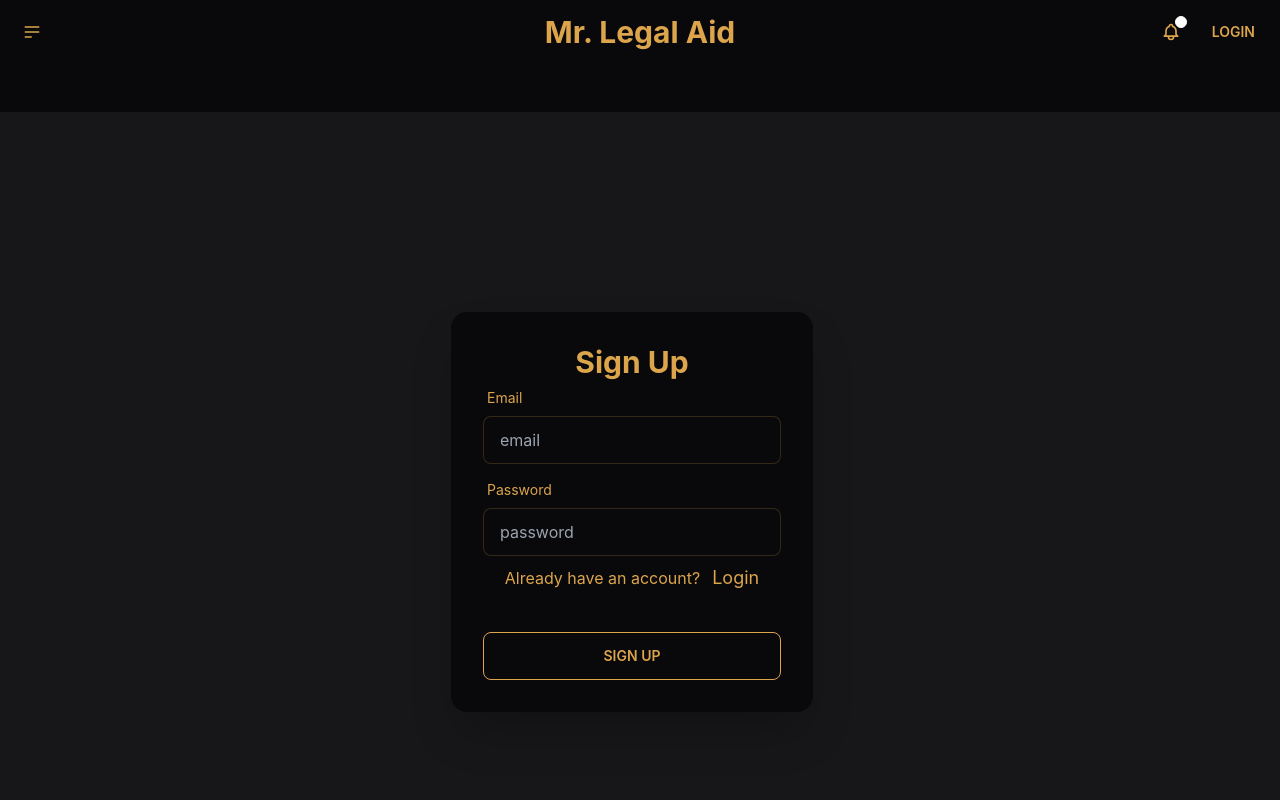
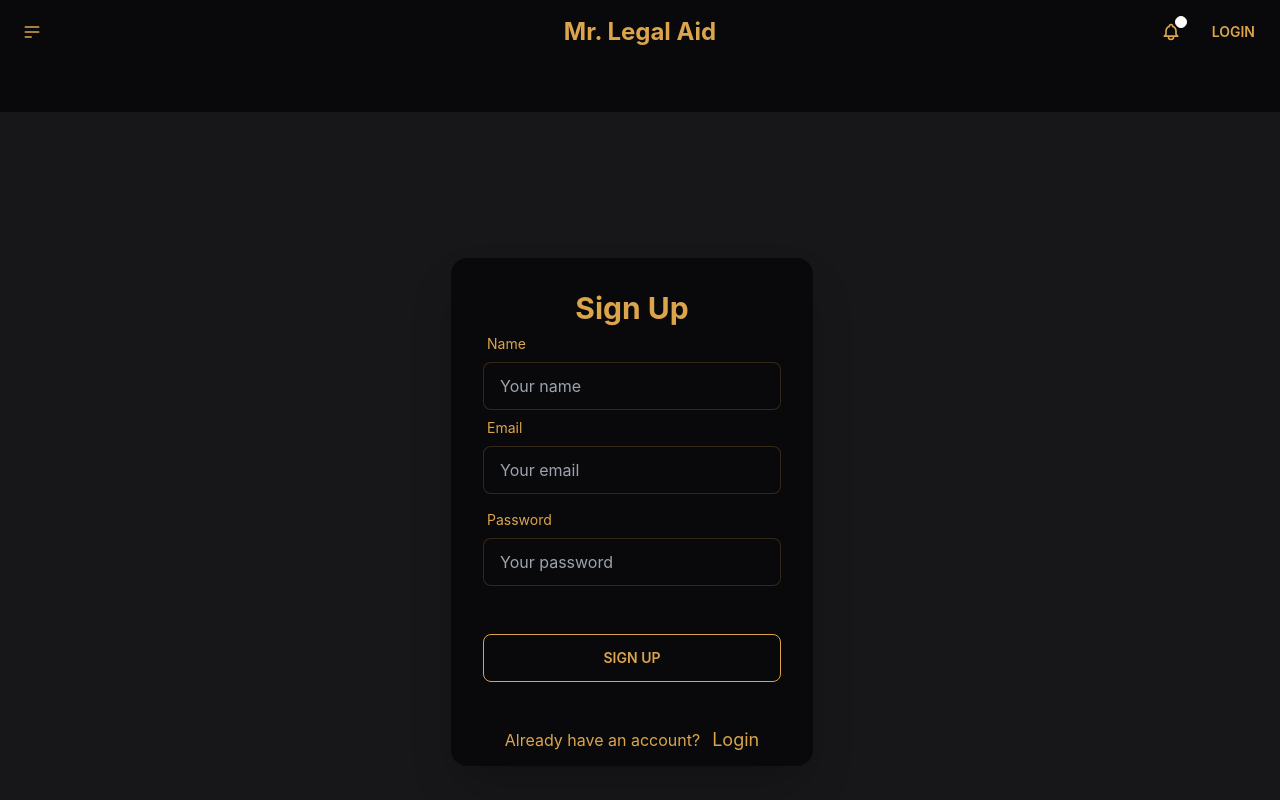
Before and after one commit to JNKarif/Mr.-Legal-Aid-Client, a React (Create React App) app: page /signup in a window 1280 px wide. Shown: the top 800 px of the page. Built offline with nearby package versions, Linux system fonts and the light colour scheme; no server answers.

Commit message:
authProvider-created

```diff
--- a/package.json
+++ b/package.json
@@ -7,6 +7,7 @@
     "@testing-library/react": "^13.4.0",
     "@testing-library/user-event": "^13.5.0",
     "daisyui": "^2.38.1",
+    "firebase": "^9.13.0",
     "react": "^18.2.0",
     "react-dom": "^18.2.0",
     "react-router-dom": "^6.4.3",
--- /dev/null
+++ b/src/Context/AuthProvider/AuthProvider.js
@@ -0,0 +1,50 @@
+import React, { createContext, useEffect, useState } from 'react';
+import { createUserWithEmailAndPassword, getAuth, onAuthStateChanged } from 'firebase/auth'
+import app from '../../Firebase/firebase.config';
+
+const AuthContext = createContext();
+const auth = getAuth(app)
+
+
+
+
+const AuthProvider = ({ children }) => {
+
+    const [user, setUser] = useState(null)
+
+    // default value of loading state is true
+    const [loading, setLoading] = useState(true)
+
+    const createUser = (email, password) => {
+        return createUserWithEmailAndPassword(auth, email, password)
+    }
+
+    useEffect(() => {
+      const unsubscribe=  onAuthStateChanged(auth, currentUser => {
+            console.log(currentUser);
+            setUser(currentUser)
+
+        });
+
+        return()=>{
+            return unsubscribe()
+        }
+
+    }, [])
+
+    // from here by authInfo we are sending value to implement from other component
+    const authInfo = {
+        user,
+        loading,
+        createUser
+
+    }
+
+    return (
+        <AuthContext.Provider value={authInfo}>
+            {children}
+        </AuthContext.Provider>
+    );
+};
+
+export default AuthProvider;
--- /dev/null
+++ b/src/Firebase/firebase.config.js
@@ -0,0 +1,19 @@
+// Import the functions you need from the SDKs you need
+import { initializeApp } from "firebase/app";
+// TODO: Add SDKs for Firebase products that you want to use
+// https://firebase.google.com/docs/web/setup#available-libraries
+
+// Your web app's Firebase configuration
+const firebaseConfig = {
+    apiKey: process.env.REACT_APP_apiKey,
+    authDomain: process.env.REACT_APP_authDomain,
+    projectId: process.env.REACT_APP_projectId,
+    storageBucket: process.env.REACT_APP_storageBucket,
+    messagingSenderId: process.env.REACT_APP_messagingSenderId,
+    appId: process.env.REACT_APP_appId,
+};
+
+// Initialize Firebase
+const app = initializeApp(firebaseConfig);
+
+export default app;
--- a/src/Pages/Home/Home/About/About.js
+++ b/src/Pages/Home/Home/About/About.js
@@ -6,10 +6,10 @@ const About = () => {
         <figure><img className='mask mask-triangle-4' src="https://placeimg.com/400/400/arch" alt="Album"/></figure>
         <div className="card-body">
           <h2 className="text-4xl">About Us</h2>
-          <p className=' text-white'>We are an international law practitioner based in China.
-         <br/> "Landing" has been growing at breakneck speed in recent years.
+          <p className=' text-white'>We are an international law practitioner based in Bangladesh.
+         <br/> We have been growing at breakneck speed in recent years.
           <br/> In the past two years or so it has established several dozens of
-<br/> offices within and outside China, covering such places as Shanghai and Beijing in China,
+<br/> offices within and outside Bangladesh, covering such places as Dhaka and Chittagong in Bangladesh,
     <br/>       and in countries including India, Iran, the Philippines and Singapore.</p>
 
           <div className="">
--- a/src/Pages/Shared/Header/Header.js
+++ b/src/Pages/Shared/Header/Header.js
@@ -17,7 +17,7 @@ const Header = () => {
     </div>
   </div>
   <div className="navbar-center">
-    <Link to='/' className="normal-case text-3xl font-bold">Mr. Legal Aid</Link>
+    <Link to='/' className="normal-case text-2xl font-bold">Mr. Legal Aid</Link>
   </div>
   <div className="navbar-end">
 
--- a/src/Pages/Shared/Login/Login.js
+++ b/src/Pages/Shared/Login/Login.js
@@ -2,6 +2,10 @@ import React from 'react';
 import { Link } from 'react-router-dom';
 
 const Login = () => {
+
+    const handleLogin = event => {
+        event.preventDefault()
+    }
     return (
         <div className="hero min-h-screen bg-base-200 text-center">
             <div className="hero-content flex-col lg:flex-row-reverse">
@@ -9,30 +13,40 @@ const Login = () => {
 
 
                 </div>
-                <div className="card flex-shrink-0 w-full max-w-sm shadow-2xl bg-base-100">
-                    <div className="card-body">
+                <div className="card flex-shrink-0 w-full max-w-sm p-4 shadow-2xl bg-base-100">
+                    <form onSubmit={handleLogin} className="card-body">
                         <div className="form-control">
-                        <h1 className="text-3xl font-bold">Login</h1>
+                            <h1 className="text-3xl font-bold">Login</h1>
+
+
+
+                            {/* email */}
                             <label className="label">
                                 <span className="label-text">Email</span>
                             </label>
-                            <input type="text" placeholder="email" className="input input-bordered" />
+                            <input type="email" name='email' placeholder="Your email" className="input input-bordered" />
                         </div>
+
+                        {/* password */}
                         <div className="form-control">
                             <label className="label">
                                 <span className="label-text">Password</span>
                             </label>
-                            <input type="text" placeholder="password" className="input input-bordered" />
+                            <input type="password" name='password' placeholder="Your password" className="input input-bordered" />
                             <label className="label">
-                                <p>New user?
-                                    <Link to='/signup' className="label-text-alt text-lg text link link-hover ml-3">Sign Up</Link>  </p>
+
                             </label>
                         </div>
-                        <div className="form-control mt-6">
-                        <button className="btn btn-outline">Login</button>
-                            {/* <button className="btn btn-primary">Login</button> */}
+                        <div className="form-control  mt-3">
+                            <input  type="submit" className='btn btn-outline ' name="" value="Login" />
+
+
                         </div>
-                    </div>
+                    </form>
+
+                    {/* toggle */}
+                    <p className='py-3'>New user?
+                        <Link to='/signup' className="label-text-alt text-lg text link link-hover ml-3">Sign Up</Link>  </p>
                 </div>
             </div>
         </div>
--- a/src/Pages/Shared/SignUp/SignUp.js
+++ b/src/Pages/Shared/SignUp/SignUp.js
@@ -2,36 +2,55 @@ import React from 'react';
 import { Link } from 'react-router-dom';
 
 const SignUp = () => {
+    const handleSignUp = event => {
+        event.preventDefault()
+    }
     return (
-        <div className="hero min-h-screen bg-base-200 text-center">
+        <div className="hero min-h-screen bg-base-200 p-4 text-center">
             <div className="hero-content flex-col lg:flex-row-reverse">
                 <div className="text-center lg:text-left">
 
 
                 </div>
                 <div className="card flex-shrink-0 w-full max-w-sm shadow-2xl bg-base-100">
-                    <div className="card-body">
+                    <form onSubmit={handleSignUp} className="card-body">
                         <div className="form-control">
-                        <h1 className="text-3xl font-bold">Sign Up</h1>
+                            <h1 className="text-3xl font-bold">Sign Up</h1>
+
+                            {/* name */}
+
+                            <label className="label">
+                                <span className="label-text">Name</span>
+                            </label>
+                            <input type="text" name='name' placeholder="Your name" className="input input-bordered" />
+
+                            {/* email */}
                             <label className="label">
                                 <span className="label-text">Email</span>
                             </label>
-                            <input type="text" placeholder="email" className="input input-bordered" />
+                            <input type="email" name='email' placeholder="Your email" className="input input-bordered" />
                         </div>
+
+                        {/* password */}
                         <div className="form-control">
                             <label className="label">
                                 <span className="label-text">Password</span>
                             </label>
-                            <input type="text" placeholder="password" className="input input-bordered" />
+                            <input type="password" name='password' placeholder="Your password" className="input input-bordered" />
                             <label className="label">
-                                <p>Already have an account?
-                                    <Link to='/login' className="label-text-alt text-lg text link link-hover ml-3">Login</Link>  </p>
+
                             </label>
                         </div>
                         <div className="form-control mt-6">
-                            <button className="btn btn-outline">Sign Up</button>
+                            <input type="submit" className='btn btn-outline' name="" value="Sign Up" />
+
+
                         </div>
-                    </div>
+                    </form>
+
+                    {/* toggle */}
+                    <p className='py-3'>Already have an account?
+                        <Link to='/login' className="label-text-alt text-lg text link link-hover ml-3">Login</Link>  </p>
                 </div>
             </div>
         </div>
--- a/src/index.js
+++ b/src/index.js
@@ -3,11 +3,14 @@ import ReactDOM from 'react-dom/client';
 import './index.css';
 import App from './App';
 import reportWebVitals from './reportWebVitals';
+import AuthProvider from './Context/AuthProvider/AuthProvider';
 
 const root = ReactDOM.createRoot(document.getElementById('root'));
 root.render(
   <React.StrictMode>
-    <App />
+    <AuthProvider>
+      <App />
+    </AuthProvider>
   </React.StrictMode>
 );
 
```
Also changed, not shown: 1 other file (tests, documents, lock files or other folders).
